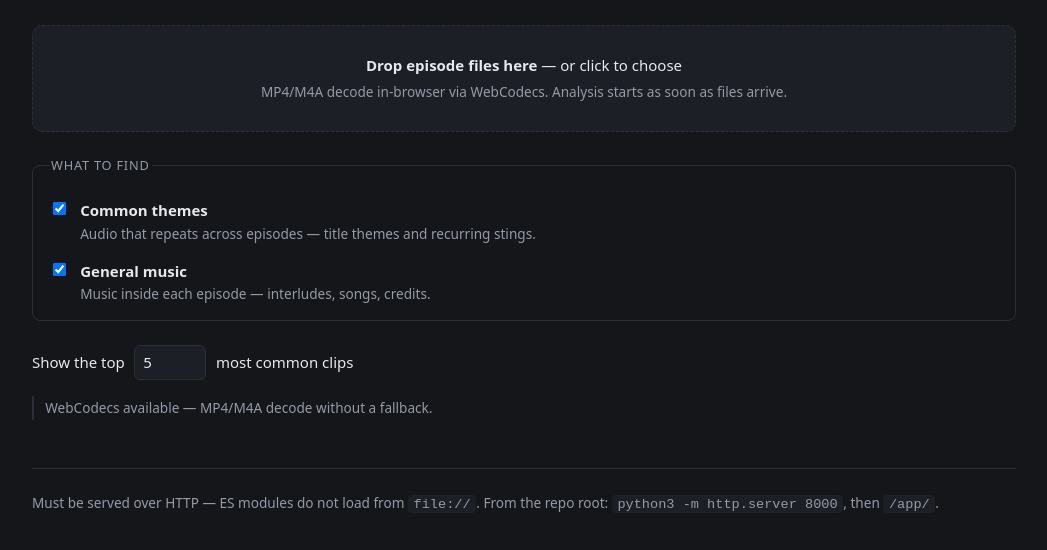
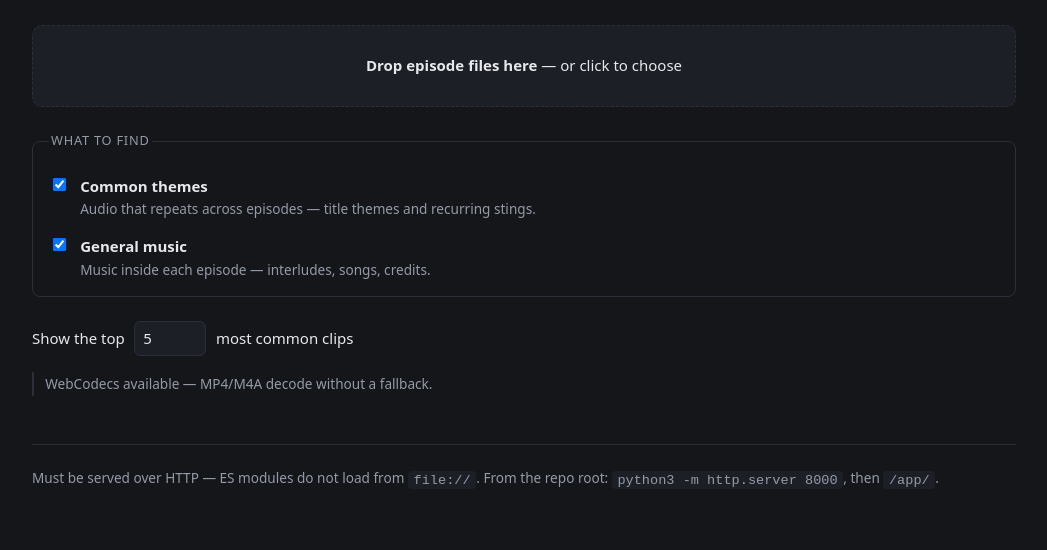
Before and after one commit to madelynnblue/sleep-filter, a website with bundled scripts: page app/index.html in a window 1280 px wide. Shown: the part 104-654 px from the top of the page, without its empty margins (116-1163 px from the left). Built offline with nearby package versions, Linux system fonts and the light colour scheme.

Commit message:
app: drop box is just the main line
Removes the secondary notice about WebCodecs and automatic start — neither is
something the user needs to read before dropping a file.

```diff
--- a/app/index.html
+++ b/app/index.html
@@ -20,7 +20,6 @@
 <section id="setup">
   <div id="drop" class="drop">
     <p><strong>Drop episode files here</strong> — or click to choose</p>
-      <p class="hint">MP4/M4A decode in-browser via WebCodecs. Analysis starts as soon as files arrive.</p>
     <input id="files" type="file" multiple accept="audio/*,video/*" hidden>
   </div>
 
```
